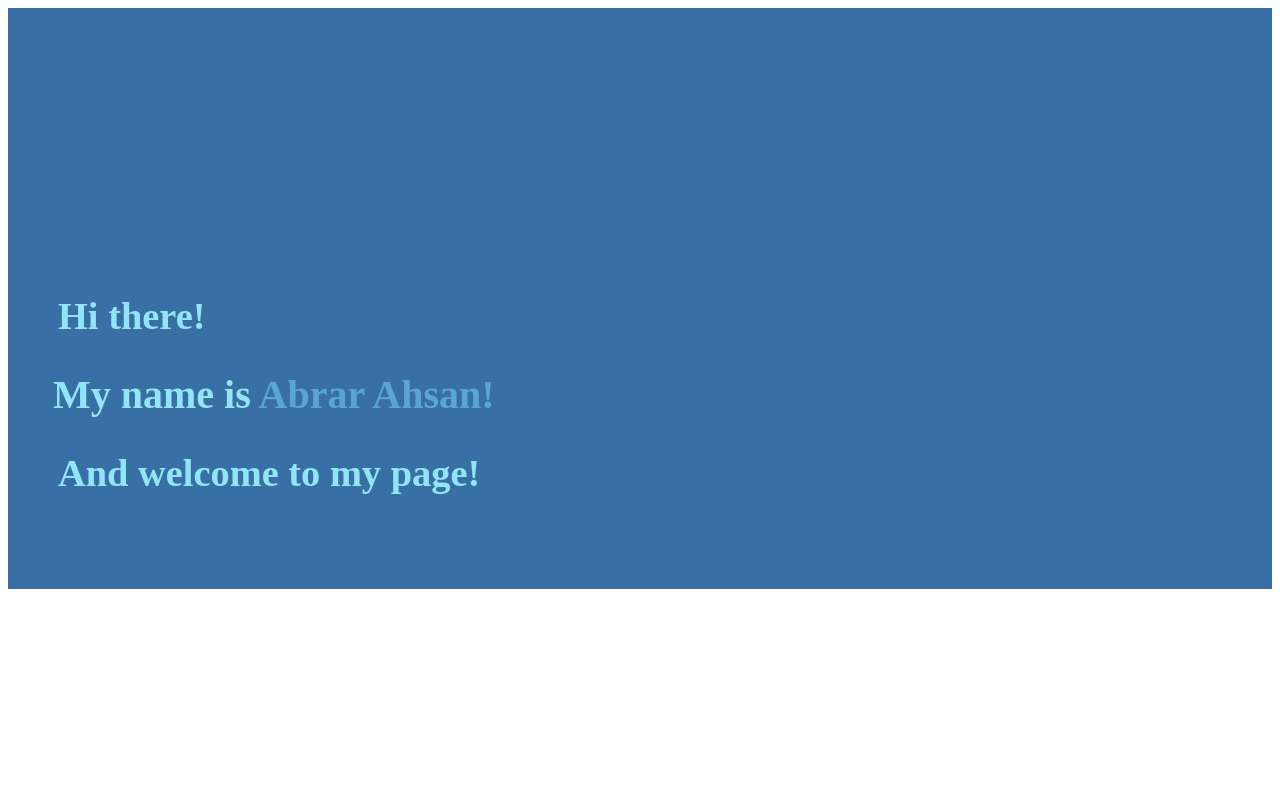
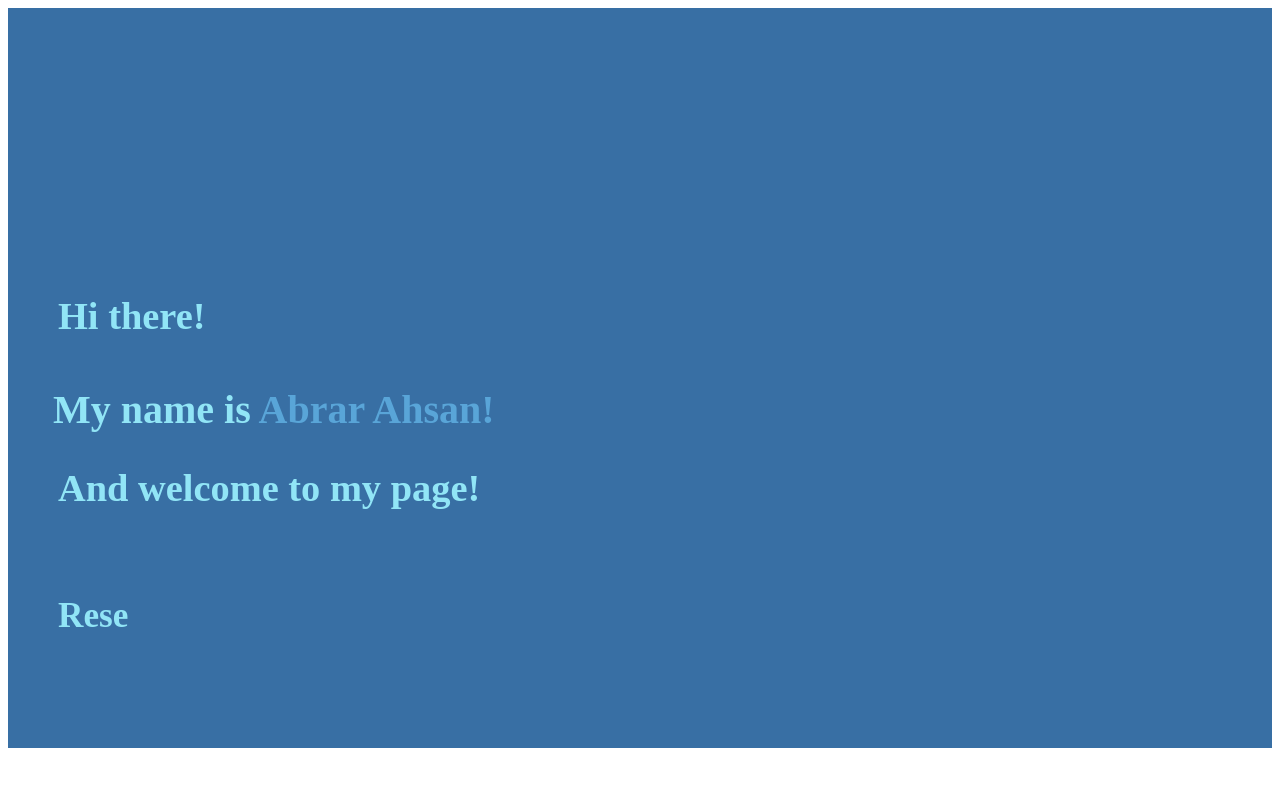
Before and after one commit to abrarahsan16/abrarahsan16.github.io, a React (Vite) app: page / in a window 1280 px wide. Shown: the top 786 px of the page. Built offline with nearby package versions, Linux system fonts and the light colour scheme.

Commit message:
typewriter effect

```diff
--- a/package.json
+++ b/package.json
@@ -45,6 +45,7 @@
     "react": "^17.0.1",
     "react-bootstrap": "^1.6.1",
     "react-dom": "^17.0.1",
-    "react-router-dom": "^5.3.0"
+    "react-router-dom": "^5.3.0",
+    "typewriter-effect": "^2.17.0"
   }
 }
--- a/src/Components/Home.js
+++ b/src/Components/Home.js
@@ -1,5 +1,6 @@
 import React from "react";
 import { Container, Row, Col } from "react-bootstrap";
+import Type from "./Typewriter";
 
 const Home = () => {
   return (
@@ -8,12 +9,17 @@ const Home = () => {
         <Container className="home-content">
           <Row>
             <Col md={7} className="home-header">
-              <h1 className="heading">Hi there!</h1>
+              <h1 style={{ paddingBottom: 15 }} className="heading">
+                Hi there!
+              </h1>
               <h1 className="heading-name">
                 My name is
                 <strong className="main-name"> Abrar Ahsan!</strong>
               </h1>
               <h2 className="heading">And welcome to my page!</h2>
+              <div style={{ padding: 50, textAlign: "left" }}>
+                <Type />
+              </div>
             </Col>
           </Row>
         </Container>
--- /dev/null
+++ b/src/Components/Typewriter.js
@@ -0,0 +1,22 @@
+import React from "react";
+import Typewriter from "typewriter-effect";
+
+function Type() {
+  return (
+    <Typewriter
+      options={{
+        strings: [
+          "Electrical Engineering Student",
+          "Research Assistant",
+          "Amateur Photographer",
+        ],
+        autoStart: true,
+        loop: true,
+        delay: 40,
+        deleteSpeed: 50,
+      }}
+    />
+  );
+}
+
+export default Type;
--- a/src/style.css
+++ b/src/style.css
@@ -282,12 +282,12 @@ html {
 
 .Typewriter__wrapper {
   font-size: 2.2em !important;
-  color: #be6adf !important;
+  color: #91e5f6 !important;
   font-weight: 600 !important;
 }
 .Typewriter__cursor {
   font-size: 2.4em !important;
-  color: #b562d6 !important;
+  color: #84d2f6 !important;
 }
 
 @media (max-width: 767px) {
```
Also changed, not shown: 9 other files (tests, documents, lock files or other folders).
